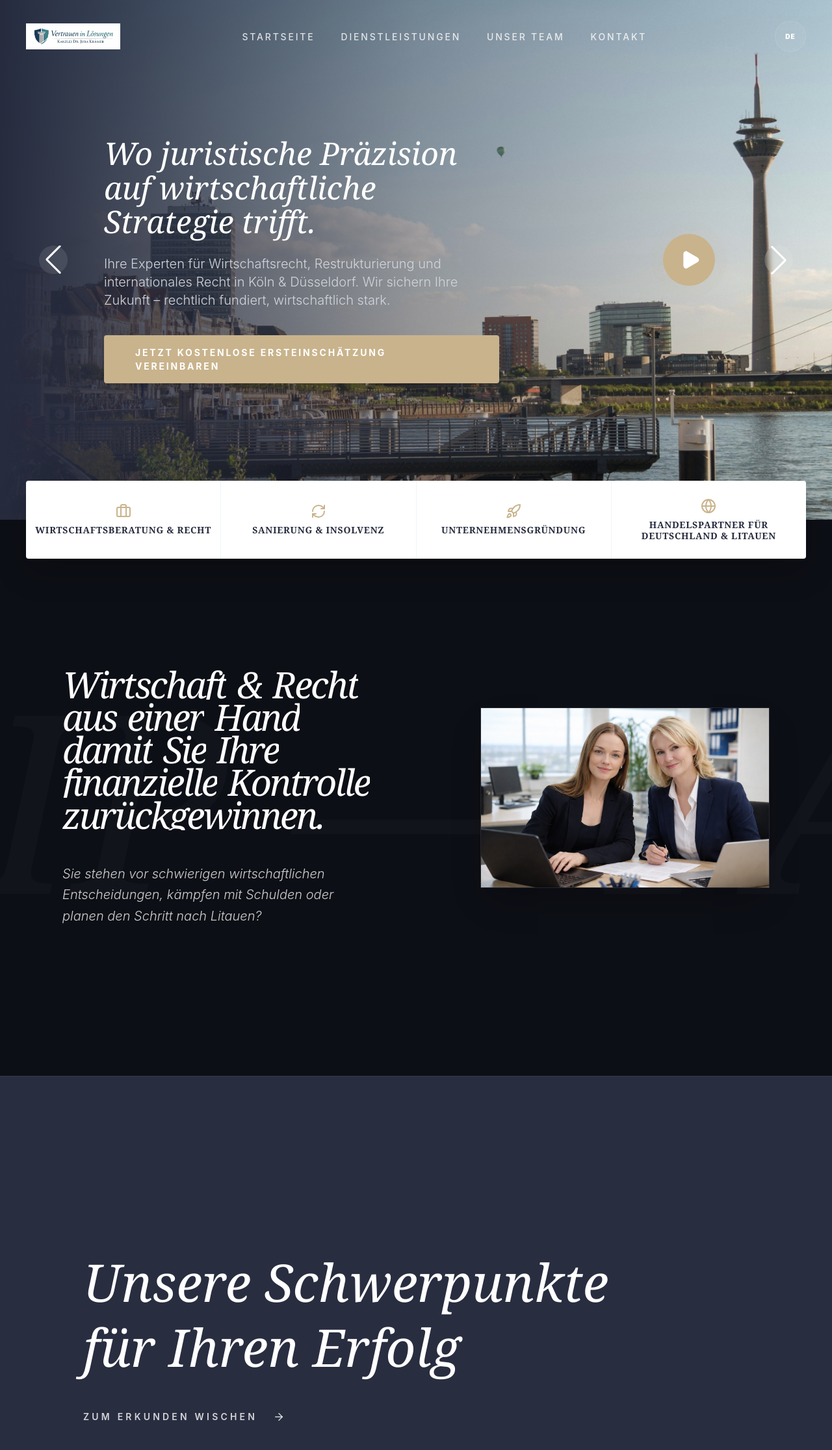
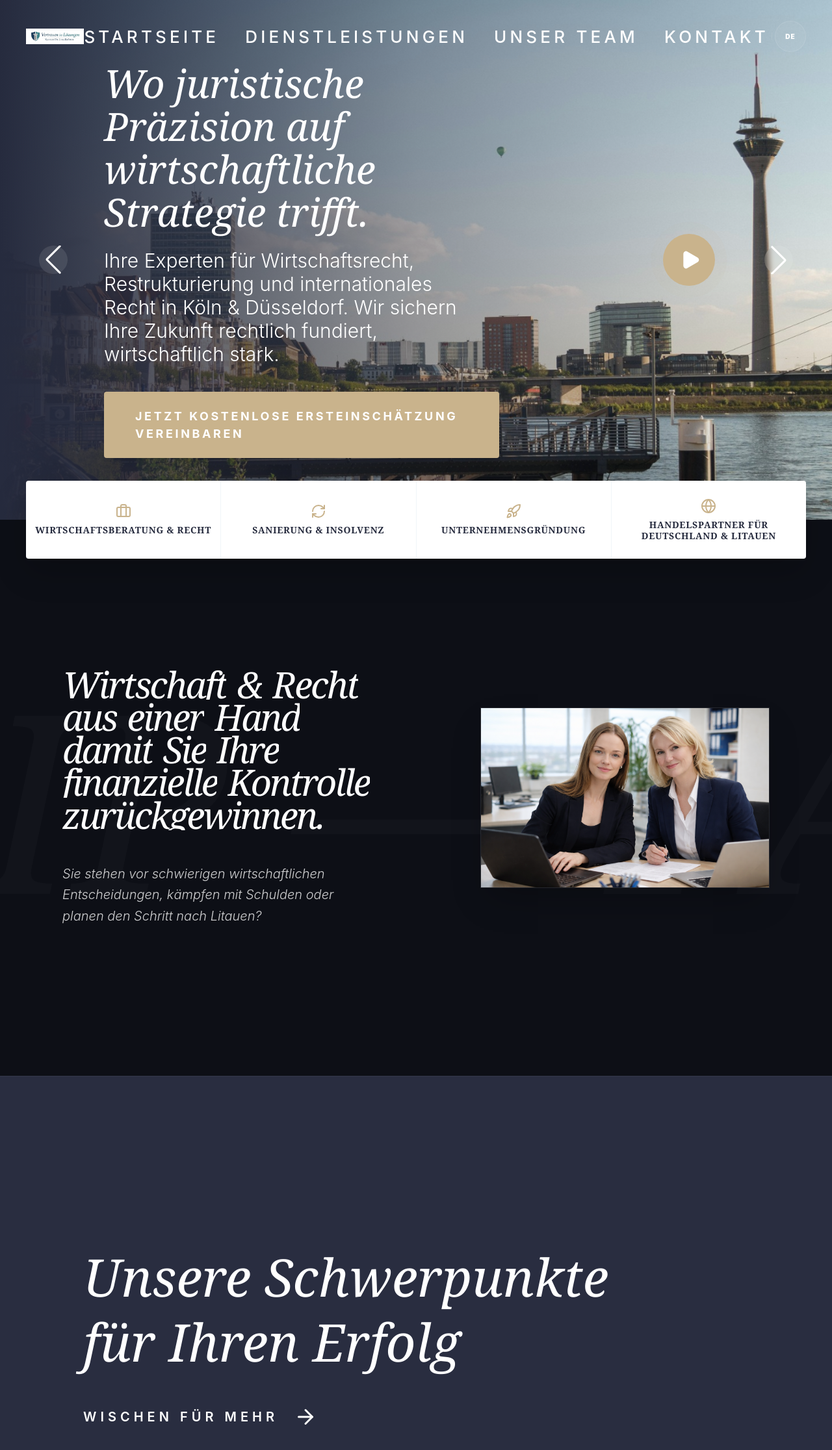
Before and after one commit to Saifobai/RaimondaLawFirm, a React app in the folder frontend/: page / in a window 1280 px wide. Shown: the top 2232 px of the page at 65% size. Built offline with nearby package versions, Linux system fonts and the light colour scheme; the HTML template or start-up script is replaced by a standard one.

Commit message:
before deploy 02

```diff
--- a/frontend/src/components/home/Hero.jsx
+++ b/frontend/src/components/home/Hero.jsx
@@ -111,15 +111,15 @@ export default function Hero() {
             <div className="relative z-10 h-full flex items-center">
               {/* Responsive width and alignment */}
               <div className="w-full md:w-1/2 px-6 lg:ml-36 lg:px-4 text-white pb-32 md:pb-0 text-center md:text-left">
-                <h2 className="text-4xl lg:text-5xl font-serif italic leading-[1.1] mb-6 max-w-2xl text-balance">
+                <h2 className="text-4xl lg:text-6xl font-serif italic leading-[1.1] mb-6 max-w-2xl text-balance">
                   {t("title")}
                 </h2>
-                <p className="text-gray-300 mb-10 max-w-xl mx-auto md:mx-0 font-light text-xl">
+                <p className="text-white mb-10 max-w-xl mx-auto md:mx-0 font-light text-3xl">
                   {t("subtitle")}
                 </p>
                 <a
                   href="#contact"
-                  className="inline-block bg-[#C9B38C] hover:bg-white hover:text-[#C9B38C] text-white px-12 py-4 rounded-sm font-bold uppercase tracking-[0.2em] text-[14px] transition-all duration-500 shadow-xl"
+                  className="inline-block bg-[#C9B38C] hover:bg-white hover:text-[#C9B38C] text-white px-12 py-6 rounded-sm font-bold uppercase tracking-[0.2em] text-[18px] transition-all duration-500 shadow-xl"
                 >
                   {t("cta")}
                 </a>
--- a/frontend/src/components/navbar/LanguageSwitcher.jsx
+++ b/frontend/src/components/navbar/LanguageSwitcher.jsx
@@ -87,10 +87,10 @@ export default function LanguageSwitcher({ closeMenu }) {
                     className="relative flex items-center justify-between px-4 py-4 group transition-colors hover:bg-white/[0.03]"
                   >
                     <span
-                      className={`text-[10px] font-bold tracking-[0.2em] transition-colors ${
+                      className={`text-[14px] font-bold tracking-[0.2em] transition-colors ${
                         i18n.language === l.code
                           ? "text-[#BA8C61]"
-                          : "text-white/40 group-hover:text-white"
+                          : "text-white group-hover:text-white"
                       }`}
                     >
                       {l.label}
--- a/frontend/src/components/navbar/Navbar.jsx
+++ b/frontend/src/components/navbar/Navbar.jsx
@@ -254,7 +254,7 @@ export default function Navbar() {
                 key={link.name}
                 href={link.href}
                 onClick={(e) => handleSmoothScroll(e, link.href)}
-                className="text-white/80 hover:text-[#C9B38C] text-[13px] xl:text-[14px] uppercase tracking-[0.2em] font-medium transition-all duration-300 whitespace-nowrap"
+                className="text-white hover:text-[#C9B38C] text-[13px] xl:text-[26px] uppercase tracking-[0.2em] font-medium transition-all duration-300 whitespace-nowrap"
               >
                 {link.name}
               </a>
--- a/frontend/src/i18n/de/hero.json
+++ b/frontend/src/i18n/de/hero.json
@@ -1,6 +1,6 @@
 {
   "title": "Wo juristische Präzision auf wirtschaftliche Strategie trifft.",
-  "subtitle": "Ihre Experten für Wirtschaftsrecht, Restrukturierung und internationales Recht in Köln & Düsseldorf. Wir sichern Ihre Zukunft – rechtlich fundiert, wirtschaftlich stark.",
+  "subtitle": "Ihre Experten für Wirtschaftsrecht, Restrukturierung und internationales Recht in Köln & Düsseldorf. Wir sichern Ihre Zukunft  rechtlich fundiert, wirtschaftlich stark.",
   "infoBoxes": [
     { "title": "Wirtschaftsberatung & Recht" },
     { "title": "Sanierung & Insolvenz" },
--- a/frontend/src/i18n/de/highlights.json
+++ b/frontend/src/i18n/de/highlights.json
@@ -16,7 +16,7 @@
   },
   "servicesSection": {
     "title": "Unsere Schwerpunkte für Ihren Erfolg",
-    "slide":"Zum Erkunden wischen",
+    "slide":"Wischen für mehr",
     "area":"Tätigkeitsbereich",
     "secure":"Sichern Sie Ihre Zukunft",
     "conversation":"Kostenlose Ersteinschätzung",
--- a/frontend/src/i18n/de/schuldnerberatung.json
+++ b/frontend/src/i18n/de/schuldnerberatung.json
@@ -1,6 +1,6 @@
 {
   "title": "Anfrage Schuldnerberatung",
-  "subtitle": "Ausfüllen und kostenlose Erstberatung sichern",
+  "subtitle": "Ausfüllen und kostenlose Ersteinschätzung sichern",
   "start": "Jetzt loslegen",
 
   "steps": {
--- a/frontend/src/i18n/en/hero.json
+++ b/frontend/src/i18n/en/hero.json
@@ -1,6 +1,6 @@
 {
   "title": "Where Legal Precision Meets Economic Strategy.",
-  "subtitle": "Your experts for commercial law, restructuring, and international law in Cologne & Düsseldorf. We secure your future—legally sound, economically driven.",
+  "subtitle": "Your experts for commercial law, restructuring, and international law in Cologne & Düsseldorf. We secure your future legally sound, economically driven.",
   "infoBoxes": [
     { "title": "Business Consulting & Law" },
     { "title": "Restructuring & Insolvency" },
--- a/frontend/src/sections/DebtWay.jsx
+++ b/frontend/src/sections/DebtWay.jsx
@@ -85,9 +85,6 @@ export default function DebtWay() {
                 <span className="animate-ping absolute inline-flex h-full w-full rounded-full bg-[#BA8C61] opacity-75"></span>
                 <span className="relative inline-flex rounded-full h-2 w-2 bg-[#BA8C61]"></span>
               </div>
-              <span className="text-[10px] tracking-widest uppercase font-bold text-white/70">
-                {t("strategyLabel")} • Auto-Sync On
-              </span>
             </div>
           </div>
         </header>
--- a/frontend/src/sections/Highlights.jsx
+++ b/frontend/src/sections/Highlights.jsx
@@ -654,12 +654,12 @@ export default function Highlights() {
               <h2 className="text-5xl md:text-8xl lg:text-[5rem] font-serif italic mb-8 lg:mb-12 leading-tight">
                 {t("servicesSection.title")}
               </h2>
-              <div className="flex items-center gap-6 text-white/80 group">
-                <span className="text-[10px] lg:text-sm tracking-[0.3em] uppercase font-semibold">
+              <div className="flex items-center gap-6 text-white group">
+                <span className="text-[13px] lg:text-xl tracking-[0.3em] uppercase font-semibold">
                   {t("servicesSection.slide")}
                 </span>
                 <ArrowRight
-                  size={18}
+                  size={36}
                   className="group-hover:translate-x-3 transition-transform"
                 />
               </div>
@@ -686,7 +686,7 @@ export default function Highlights() {
                   <h3 className="text-3xl md:text-5xl lg:text-6xl font-serif italic">
                     {service.headline || service.title}
                   </h3>
-                  <p className="text-white/80 text-xl font-light leading-relaxed">
+                  <p className="text-white text-2xl font-light leading-relaxed">
                     {service.content}
                   </p>
                 </div>
--- a/frontend/src/sections/Services.jsx
+++ b/frontend/src/sections/Services.jsx
@@ -137,7 +137,7 @@ export default function Services() {
             viewport={{ once: true }}
             className="w-full h-px bg-gradient-to-r from-transparent via-[#BA8C61] to-transparent mb-12"
           />
-          <button className="w-full md:w-auto px-10 md:px-20 py-8 md:py-10 bg-white text-[#262B3E] font-black text-[10px] md:text-[11px] tracking-[0.6em] md:tracking-[1em] uppercase hover:bg-[#BA8C61] hover:text-white transition-all duration-500">
+          <button className="w-full md:w-auto px-10 md:px-20 py-8 md:py-10 bg-white text-[#262B3E] font-black text-[10px] md:text-[26px] tracking-[0.6em] md:tracking-[0.5em] uppercase hover:bg-[#BA8C61] hover:text-white transition-all duration-500">
             {t("services.btn")}
           </button>
         </div>
```
Also changed, not shown: frontend/src/pages/Debtcounselling/Schuldnerberatung.jsx (+10 -10 lines), frontend/src/sections/Contact.jsx (+8 -8 lines).
